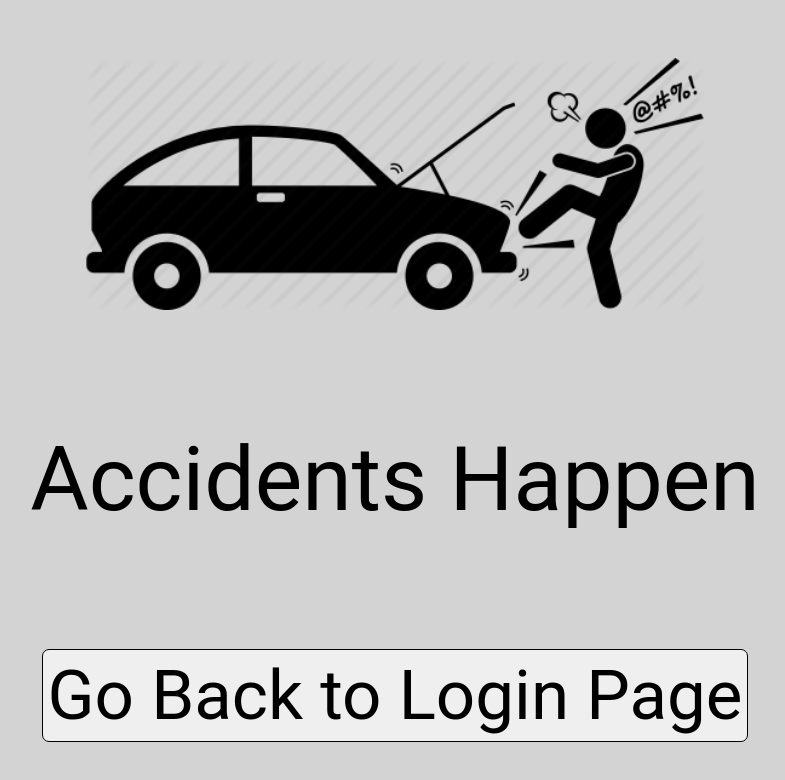
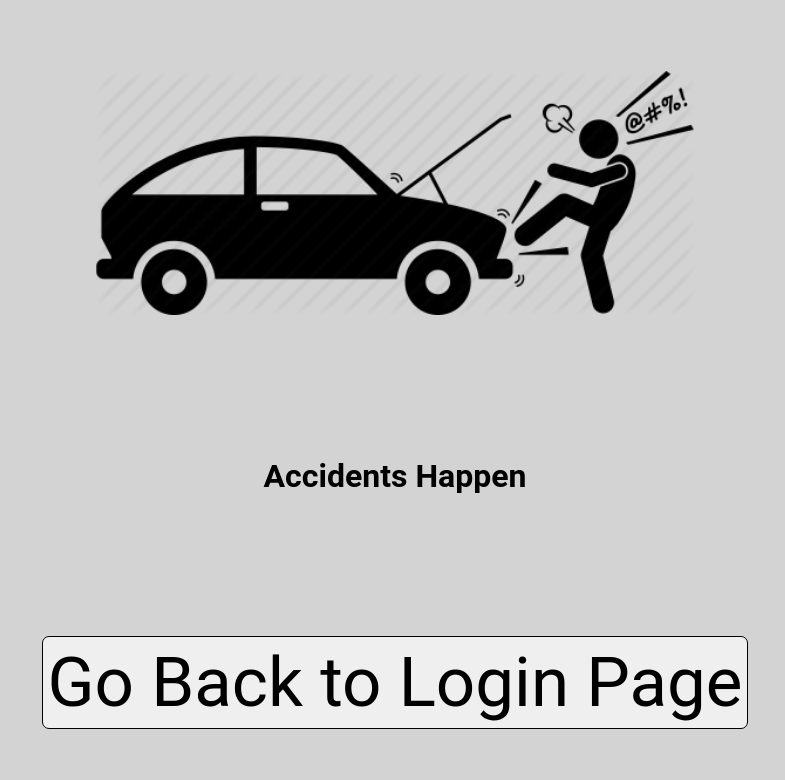
Before and after one commit to ttarlov/dream-garage, a React (Create React App) app: page /error in a window 1280 px wide. Shown: the top 780 px of the page, without its empty margins (245-1030 px from the left). Built offline with nearby package versions, Linux system fonts and the light colour scheme.

Commit message:
change html tag from p to h1

```diff
--- a/src/Components/Error/Error.jsx
+++ b/src/Components/Error/Error.jsx
@@ -8,7 +8,7 @@ const Error = () => {
     return (
         <div className="error-page-container">
             <img  className="broken-car-img" src={accident} alt="broken car"></img>
-            <p>Accidents Happen</p>
+            <h1>Accidents Happen</h1>
 
             <Link to='/' >
                 <button className='back-to-login-btn'>Go Back to Login Page</button>
```
